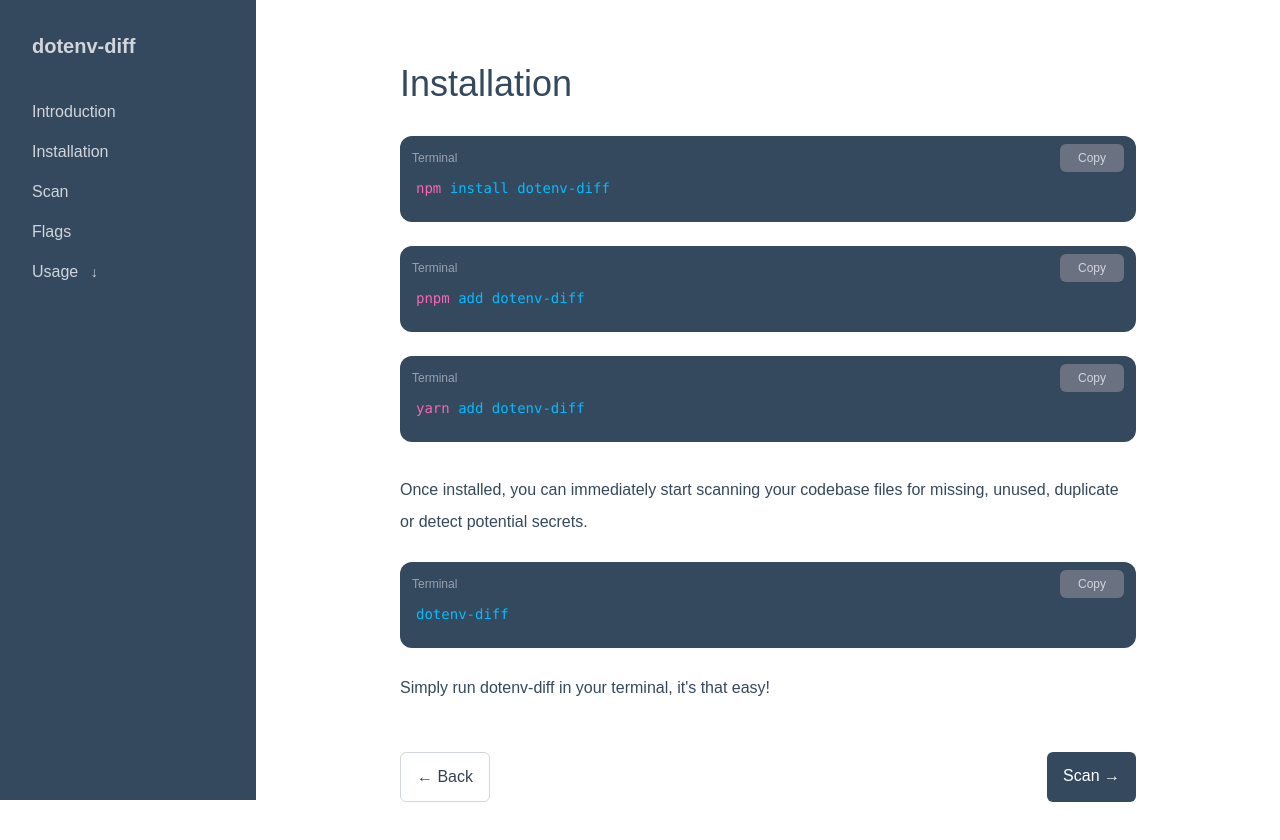
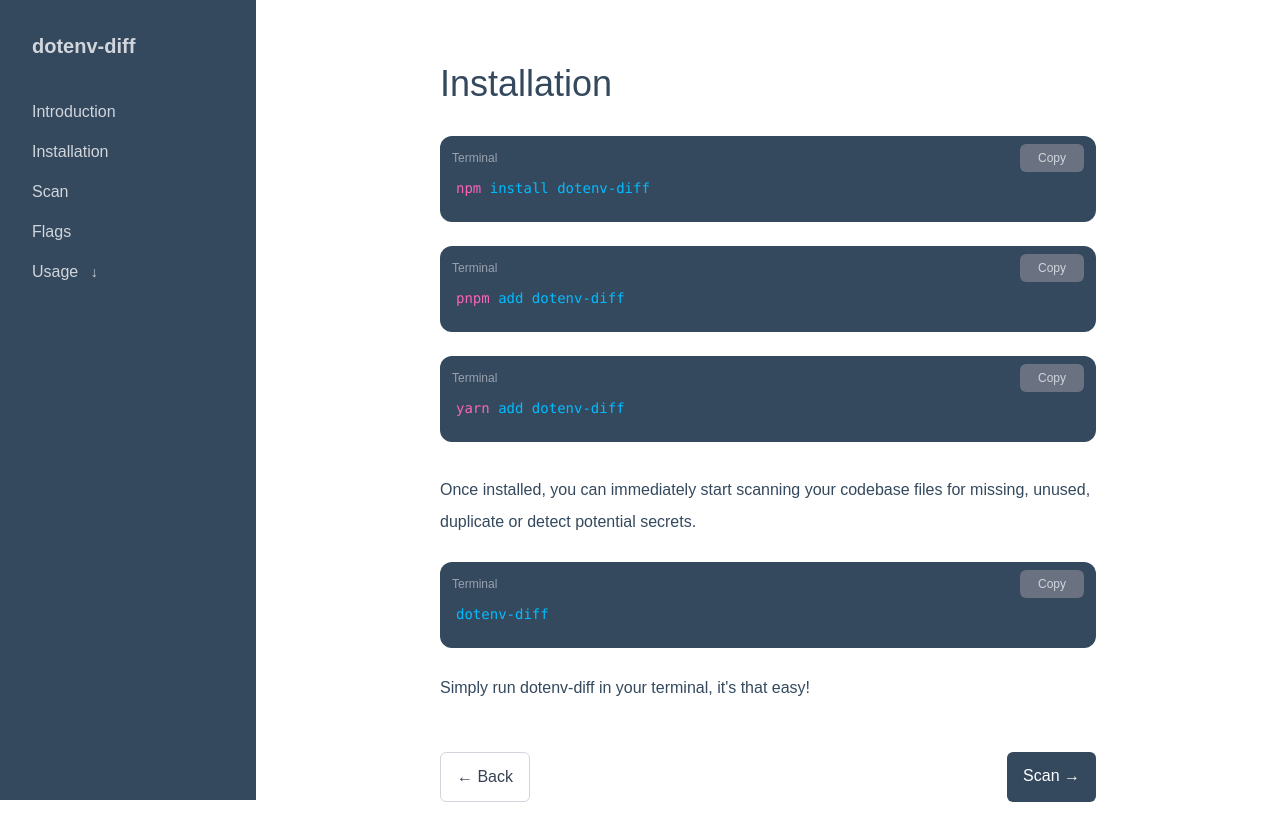
Before and after one commit to Chrilleweb/dotenv-diff-docs, a SvelteKit app: page /installation in a window 1280 px wide. Shown: the top 840 px of the page. Built offline with nearby package versions, Linux system fonts and the light colour scheme.

Commit message:
fixed width

```diff
--- a/src/components/CodeBlock.svelte
+++ b/src/components/CodeBlock.svelte
@@ -29,7 +29,6 @@
   <div class="px-4 pb-6 text-sm">
     <code>
       {#if command.includes(' ')}
-        <!-- Farvelæg første ord -->
         <span class="text-pink-400">{command.split(' ')[0]}</span>{' '}
         <span class="text-sky-400">{command.split(' ').slice(1).join(' ')}</span>
       {:else}
--- a/src/routes/+layout.svelte
+++ b/src/routes/+layout.svelte
@@ -3,9 +3,9 @@
 	import '../app.css';
 </script>
 
-<div class="app bg-background-color text-text-color min-h-screen leading-8 max-w-[1800px] mx-auto">
+<div class="app bg-background-color text-text-color min-h-screen leading-8 max-w-[1200px] mx-auto">
 	<Sidebar />
-	<main class="ml-0 lg:ml-64 px-4 sm:px-8 md:px-16 lg:px-36 py-16 transition-all duration-300">
+	<main class="ml-0 lg:ml-64 px-4 sm:px-8 md:px-40 lg:px-36 py-16 transition-all duration-300">
 		<slot />
 	</main>
 </div>
```
